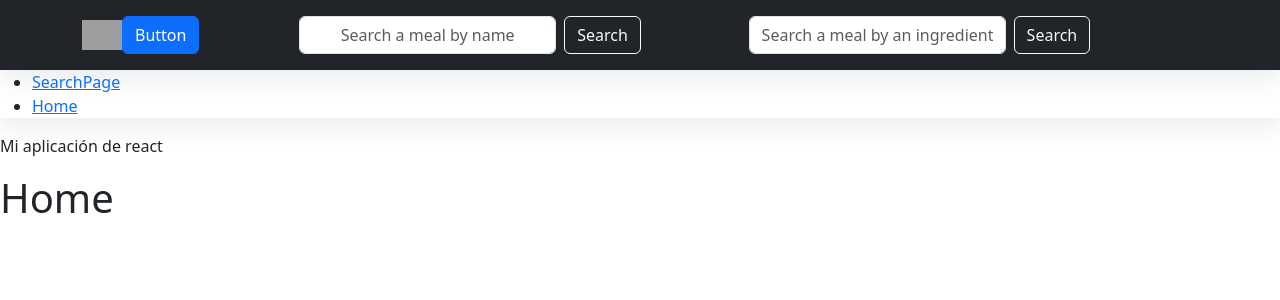
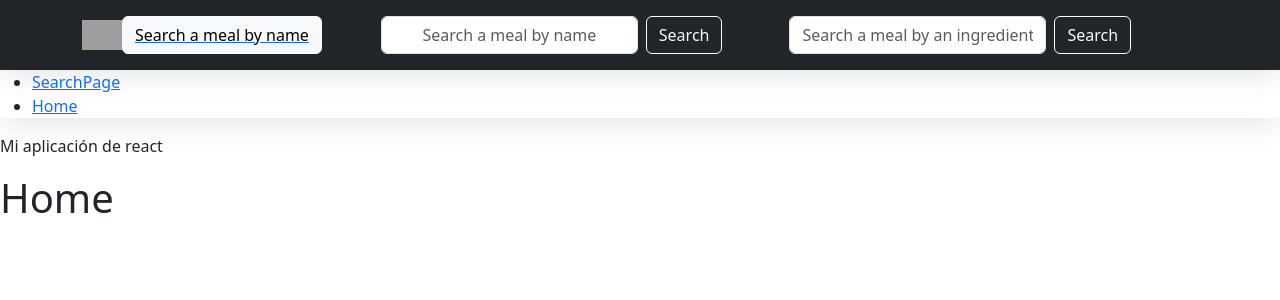
Before and after one commit to Atablo/TheMealDB-React, a React (Create React App) app: page / in a window 1280 px wide. Shown: the top 300 px of the page. Built offline with nearby package versions, Linux system fonts and the light colour scheme; grey boxes are pictures that could not be loaded.

Commit message:
Added button to searchByName

```diff
--- a/src/Components/Header/Header.jsx
+++ b/src/Components/Header/Header.jsx
@@ -16,16 +16,19 @@ export default function Header() {
             />
           </Link>
 
+          <Link to="/searchByIngredient">
             <div className="d-grid gap-2">
               <button
                 type="button"
                 name=""
                 id=""
-              className="btn btn-primary"
+                className="btn btn-light"
               >
-              Button
+                Search a meal by name
               </button>
             </div>
+
+          </Link>
 
           <button
             className="navbar-toggler d-lg-none text-light bg-light"
```
Lines whose indentation alone changed are shown as unchanged.
